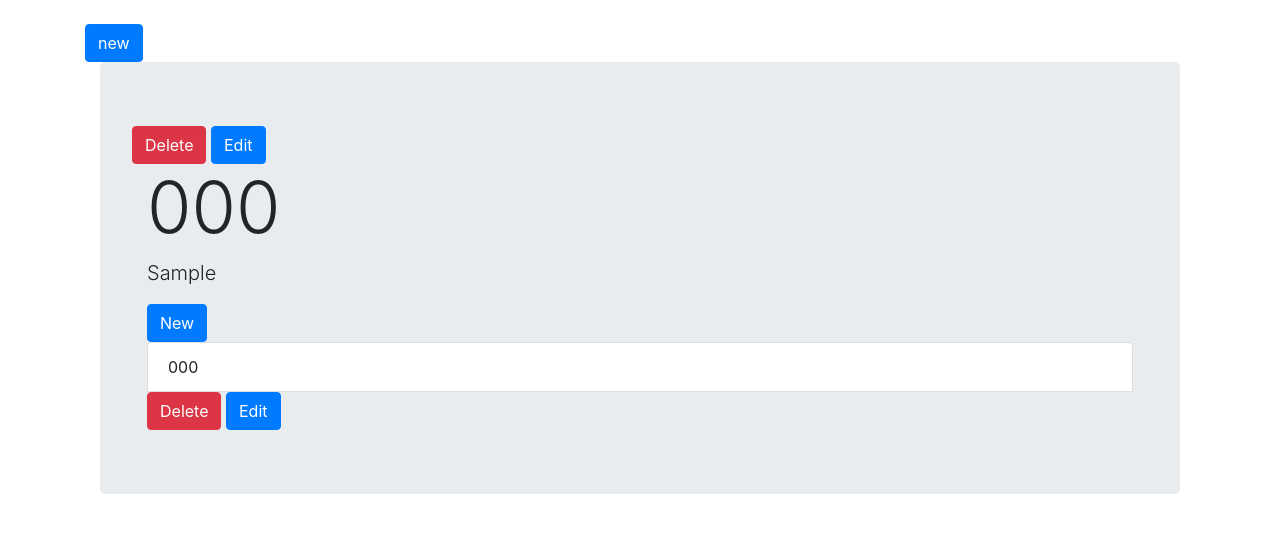
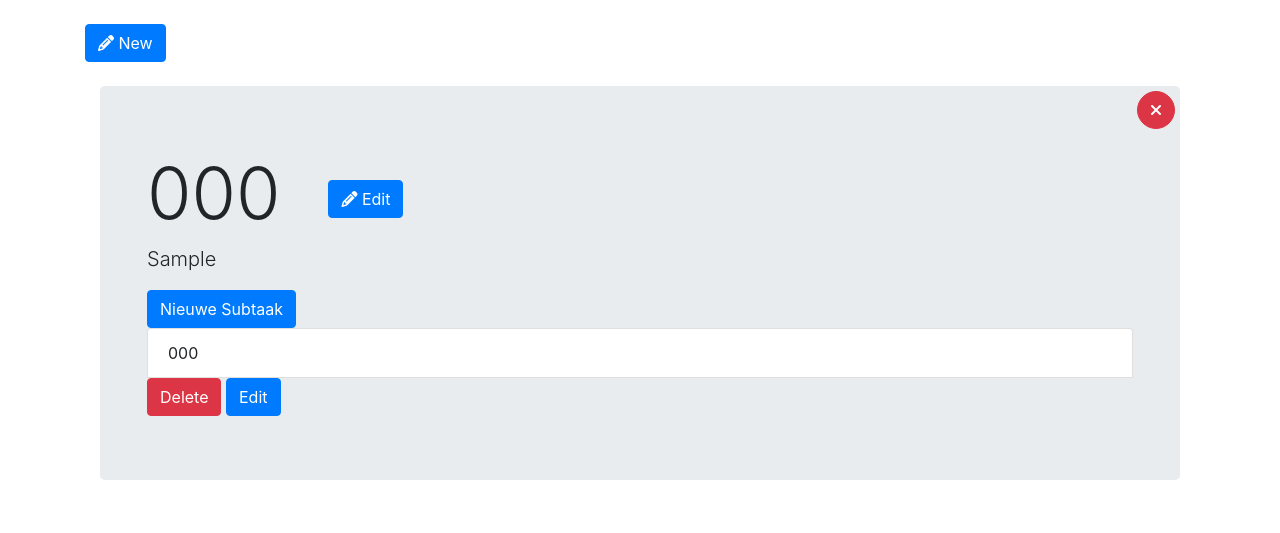
Before and after one commit to Matsverheyen/TodoListPHP, a PHP site: page / in a window 1280 px wide. Shown: the top 533 px of the page. Run offline with PHP 8.4, Linux system fonts and the light colour scheme; tables that the repository leaves empty or names only in its code hold one stand-in row (values such as "Sample post"); some libraries are stand-ins or nearby versions.

Commit message:
frontend fixes

```diff
--- a/card.php
+++ b/card.php
@@ -5,24 +5,23 @@ $res = $conn->query($sql2);
 ?>
     <div class="col-md-12" id="<?=$id?>">
       <div class="jumbotron">
-      <button id="buttona<?=$id?>" type="button" class="buttona btn btn-danger">Delete</button>
-      <button id="<?=$id?>" type="button" class="buttonb btn btn-primary">Edit</button>
-      <button id="<?=$id?>" type="button" class="edit<?=$id?> editBtn btn btn-success">Save</button>
-      <button id="<?=$id?>" type="button" class="cancel<?=$id?> editCancel btn btn-danger">Cancel</button>
+      <div id="buttonmenu"><button id="<?=$id?>" type="button" class="round buttona btn btn-danger"><i class="fas fa-times"></i></button></div>
+      <button id="<?=$id?>" type="button" class="edit<?=$id?> editBtn btn btn-success"><i class="fas fa-save"></i> Save</button>
+      <button id="<?=$id?>" type="button" class="cancel<?=$id?> editCancel btn btn-danger"><i class="fas fa-times"></i> Cancel</button>
         <div class="container">
-          <h1 class="display-3 dataText<?=$id?>" id="titel-<?=$id?>"><?=$titel?></h1>
-          <input type="text" class="editField editField<?=$id?>" id="titeledit<?=$id?>" value="">
+          <h1 class="display-3 dataText<?=$id?>" id="titel-<?=$id?>"><?=$titel?><button id="<?=$id?>" type="button" class="ml-5 buttonb btn btn-primary"><i class="fas fa-pencil-alt"></i> Edit</button></h1>
+          <input type="text" class="mt-3 editField editField<?=$id?> form-control" id="titeledit<?=$id?>" value="">
           <p class="lead dataText<?=$id?>" id="beschrijving-<?=$id?>"><?=$beschrijving?></p>
-          <input type="text" class="editField editField<?=$id?>" id="beschrijvingedit<?=$id?>" value="">
-          <button id="<?=$id?>" class="newSub btn btn-primary">New</button>
-                <div id="<?=$id?>" class="subEdit subEdit<?=$id?>">
+          <input type="text" class="mt-3 editField editField<?=$id?> form-control" id="beschrijvingedit<?=$id?>" value="">
+          <button id="<?=$id?>" class="newSub<?=$id?> newSub btn btn-primary">Nieuwe Subtaak</button>
+                <div id="<?=$id?>" class="subEdit<?=$id?> subEdit">
       <form action="addSub.php" method="post">
         <div class="form-group">
           <label for="formGroupExampleInput">Titel</label>
           <input type="text" class="form-control" id="titel" name="titel" placeholder="titel">
           <input type="hidden" id="todoID" name="todoID" value="<?=$id?>">
         </div>
-        <input type="submit">
+        <input class="btn btn-primary" type="submit">
       </form>
     </div>
           <ul class="list-group">
@@ -33,8 +32,6 @@ if($res->num_rows > 0) {
         $titel = $row["titel"];
         include 'sub.php';
     }
-} else {
-    echo "0 results";
 }
 ?>
           </ul>
--- a/index.php
+++ b/index.php
@@ -5,13 +5,14 @@
   <meta charset="UTF-8">
   <meta name="viewport" content="width=device-width, initial-scale=1.0">
   <meta http-equiv="X-UA-Compatible" content="ie=edge">
-  <link rel="stylesheet" href="./style.css">
+  <script src="https://kit.fontawesome.com/fc3b8b1cce.js" crossorigin="anonymous"></script>
   <script src="https://ajax.googleapis.com/ajax/libs/jquery/3.4.1/jquery.min.js"></script>
   <link rel="stylesheet" href="https://stackpath.bootstrapcdn.com/bootstrap/4.4.1/css/bootstrap.min.css"
     integrity="sha384-Vkoo8x4CGsO3+Hhxv8T/Q5PaXtkKtu6ug5TOeNV6gBiFeWPGFN9MuhOf23Q9Ifjh" crossorigin="anonymous">
   <script src="https://stackpath.bootstrapcdn.com/bootstrap/4.4.1/js/bootstrap.min.js"
     integrity="sha384-wfSDF2E50Y2D1uUdj0O3uMBJnjuUD4Ih7YwaYd1iqfktj0Uod8GCExl3Og8ifwB6" crossorigin="anonymous">
   </script>
+    <link rel="stylesheet" href="style.css">
   <title>Todo List</title>
 </head>
 
@@ -22,7 +23,7 @@ $sql = "SELECT * FROM `todos`";
 $result = $conn->query($sql);
 ?>
   <div class="container mt-4">
-  <button class="btn btn-primary" id="newNote">new</button>
+  <button class="btn btn-primary mb-4" id="newNote"><i class="fas fa-pencil-alt"></i> New</button>
       <div id="noteEdit">
       <form action="add.php" method="post">
         <div class="form-group">
@@ -33,7 +34,7 @@ $result = $conn->query($sql);
           <label for="formGroupExampleInput2">Beschrijving</label>
           <input type="text" class="form-control" id="beschrijving" name="beschrijving" placeholder="beschrijving">
         </div>
-        <input type="submit">
+        <input class="btn btn-success" type="submit" value="Opslaan">
       </form>
     </div>
     <?php
@@ -44,8 +45,6 @@ if($result->num_rows > 0) {
         $beschrijving= $row["beschrijving"];
         include 'card.php';
     }
-} else {
-    echo "0 results";
 }
 ?>
 
--- a/script.js
+++ b/script.js
@@ -75,7 +75,7 @@ $(function () {
   })
 
   $(".editCancel").on("click", function () {
-    console.log(this.id)
+    $(`.newSub${this.id}`).show();
     $('.buttonb').prop("disabled", false)
     $(this).hide();
     $(".editBtn").hide();
@@ -86,6 +86,7 @@ $(function () {
   })
 
   $(".buttonb").on("click", function () {
+    $(`.newSub${this.id}`).hide()
     $('.buttonb').prop("disabled", true)
     $(this).hide();
     $(`.dataText${this.id}`).hide()
--- a/style.css
+++ b/style.css
@@ -1,5 +1,15 @@
- #buttona {
-   position: absolute;
-   top: 0;
-   right: 0;
- }
+/* CSS used here will be applied after bootstrap.css */
+.jumbotron {
+  position: relative;
+}
+
+.round {
+    border-radius: 50%;
+}
+
+#buttonmenu {
+  position: absolute;
+  float: right;
+  top: 5px;
+  right: 5px;
+}
--- a/sub.php
+++ b/sub.php
@@ -6,5 +6,4 @@
     <button id="<?=$id?>" class="editSub btn btn-primary" type="button">Edit</button>
     <button id="<?=$id?>" class="saveSub<?=$id?> saveSub btn btn-success" type="button">Save</button>
     <button id="<?=$id?>" class="cancelSub<?=$id?> cancelSub btn btn-danger" type="button">Cancel</button>
-
   </div>
```
